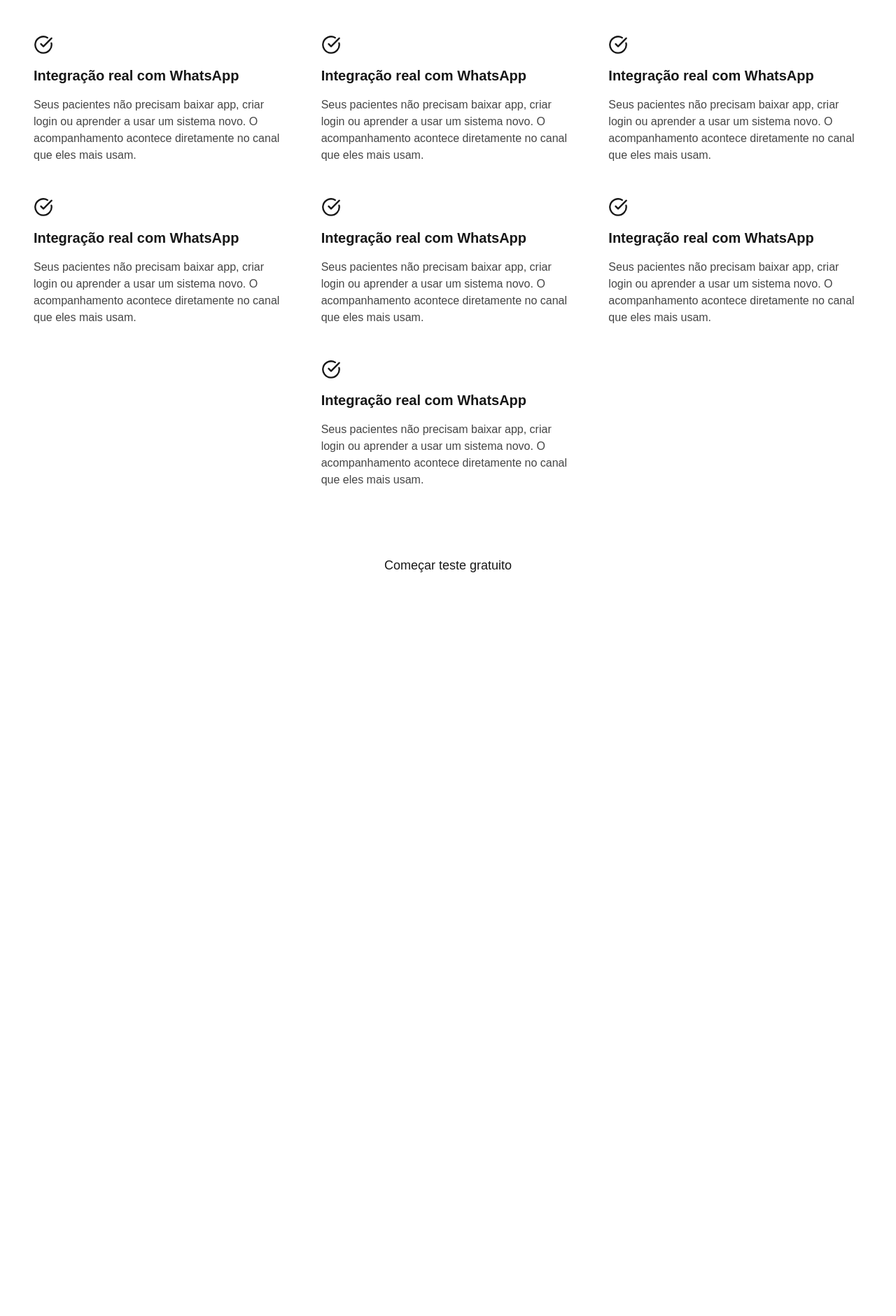
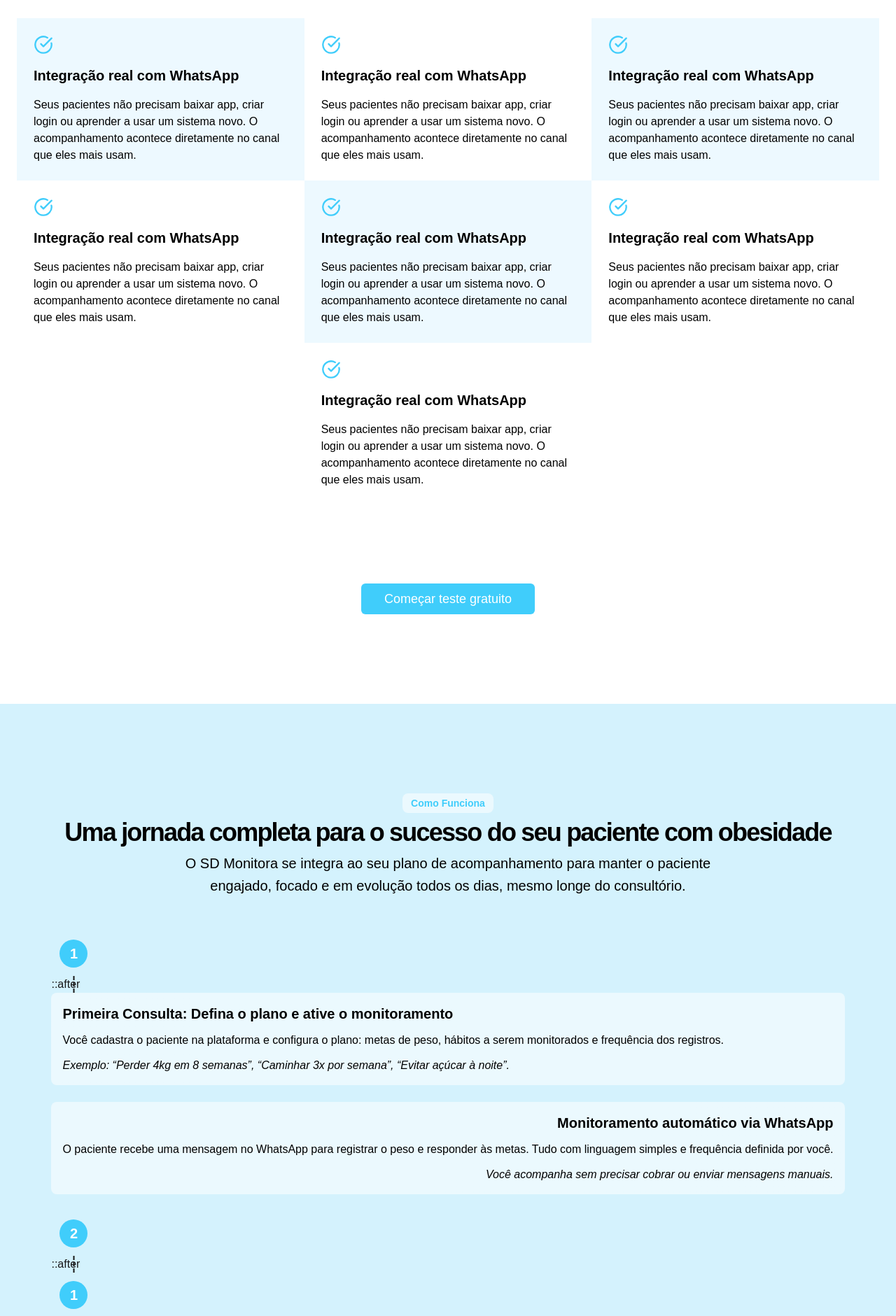
Before and after one commit to givanildsss444/sd-monitora, a Next.js app: page / in a window 1280 px wide. Shown: the part 2500-4381 px from the top of the page at 70% size. Before the commit the page ends 3458 px from the top, so only its background shows below. Built offline with nearby package versions, Linux system fonts and the light colour scheme.

Commit message:
features incomplete

```diff
--- a/src/app/page.tsx
+++ b/src/app/page.tsx
@@ -146,62 +146,62 @@
 
           {/*-----------------------------------------------------------------------------------------------------------------------------------------------------------------------------------------------------------------------------------------------------------------------------------------*/}
 
-          <section id="features" className="w-full py-12 md:py-24 lg:py-32">
-            <div className="container mx-auto px-4 md:px-6">
+          <section id="features" className="w-full py-12 md:py-24 lg:py-32 bg-white">
+            <div className="container mx-auto px-4 md:px-6 ">
               <div className="flex flex-col items-center justify-center space-y-2 text-center">
-                <div className="inline-block rounded-lg bg-primary/10 px-3 py-1 text-sm font-semibold text-primary">Diferenciais</div>
-                <h2 className="text-3xl font-bold tracking-tighter sm:text-4xl">Por que o SD Monitora é a escolha de quem leva a obesidade a sério.</h2>
-                <p className="max-w-3xl text-foreground/80 md:text-xl/relaxed">Mais do que uma plataforma de lembretes, o SD Monitora entrega acompanhamento contínuo, dados objetivos e engajamento real, com tecnologia feita por médicos para médicos.</p>
+                <div className="inline-block rounded-lg bg-[#EBF9FE] px-3 py-1 text-sm font-semibold text-[#40CDFB]">Diferenciais</div>
+                <h2 className="text-3xl text-black font-bold tracking-tighter sm:text-4xl">Por que o SD Monitora é a escolha de quem leva a obesidade a sério.</h2>
+                <p className="max-w-3xl text-black md:text-xl/relaxed">Mais do que uma plataforma de lembretes, o SD Monitora entrega acompanhamento contínuo, dados objetivos e engajamento real, com tecnologia feita por médicos para médicos.</p>
               </div>
 
               <div className="mt-12 flex flex-col items-center space-y-12">
                 <div className="grid lg:grid-cols-3">
-                  <div className="space-y-4 p-6 bg-primary/10">
-                    <svg xmlns="http://www.w3.org/2000/svg" width="24" height="24" viewBox="0 0 24 24" fill="none" stroke="currentColor" strokeWidth="2" strokeLinecap="round" strokeLinejoin="round" className="lucide lucide-circle-check-big size-7 text-primary"><path d="M21.801 10A10 10 0 1 1 17 3.335" /><path d="m9 11 3 3L22 4" /></svg>
-                    <h3 className="text-xl font-semibold">Integração real com WhatsApp</h3>
-                    <p className="text-foreground/80">Seus pacientes não precisam baixar app, criar login ou aprender a usar um sistema novo. O acompanhamento acontece diretamente no canal que eles mais usam.</p>
+                  <div className="space-y-4 p-6 bg-[#EDF9FF]">
+                    <svg xmlns="http://www.w3.org/2000/svg" width="24" height="24" viewBox="0 0 24 24" fill="none" stroke="currentColor" strokeWidth="2" strokeLinecap="round" strokeLinejoin="round" className="lucide lucide-circle-check-big size-7 text-[#40CDFB]"><path d="M21.801 10A10 10 0 1 1 17 3.335" /><path d="m9 11 3 3L22 4" /></svg>
+                    <h3 className="text-xl text-black font-semibold">Integração real com WhatsApp</h3>
+                    <p className="text-black">Seus pacientes não precisam baixar app, criar login ou aprender a usar um sistema novo. O acompanhamento acontece diretamente no canal que eles mais usam.</p>
                   </div>
 
                   <div className="space-y-4 p-6">
-                    <svg xmlns="http://www.w3.org/2000/svg" width="24" height="24" viewBox="0 0 24 24" fill="none" stroke="currentColor" strokeWidth="2" strokeLinecap="round" strokeLinejoin="round" className="lucide lucide-circle-check-big size-7 text-primary"><path d="M21.801 10A10 10 0 1 1 17 3.335" /><path d="m9 11 3 3L22 4" /></svg>
-                    <h3 className="text-xl font-semibold">Integração real com WhatsApp</h3>
-                    <p className="text-foreground/80">Seus pacientes não precisam baixar app, criar login ou aprender a usar um sistema novo. O acompanhamento acontece diretamente no canal que eles mais usam.</p>
+                    <svg xmlns="http://www.w3.org/2000/svg" width="24" height="24" viewBox="0 0 24 24" fill="none" stroke="currentColor" strokeWidth="2" strokeLinecap="round" strokeLinejoin="round" className="lucide lucide-circle-check-big size-7 text-[#40CDFB]"><path d="M21.801 10A10 10 0 1 1 17 3.335" /><path d="m9 11 3 3L22 4" /></svg>
+                    <h3 className="text-xl text-black font-semibold">Integração real com WhatsApp</h3>
+                    <p className="text-black">Seus pacientes não precisam baixar app, criar login ou aprender a usar um sistema novo. O acompanhamento acontece diretamente no canal que eles mais usam.</p>
                   </div>
 
-                  <div className="space-y-4 p-6 bg-primary/10">
-                    <svg xmlns="http://www.w3.org/2000/svg" width="24" height="24" viewBox="0 0 24 24" fill="none" stroke="currentColor" strokeWidth="2" strokeLinecap="round" strokeLinejoin="round" className="lucide lucide-circle-check-big size-7 text-primary"><path d="M21.801 10A10 10 0 1 1 17 3.335" /><path d="m9 11 3 3L22 4" /></svg>
-                    <h3 className="text-xl font-semibold">Integração real com WhatsApp</h3>
-                    <p className="text-foreground/80">Seus pacientes não precisam baixar app, criar login ou aprender a usar um sistema novo. O acompanhamento acontece diretamente no canal que eles mais usam.</p>
+                  <div className="space-y-4 p-6 bg-[#EDF9FF]">
+                    <svg xmlns="http://www.w3.org/2000/svg" width="24" height="24" viewBox="0 0 24 24" fill="none" stroke="currentColor" strokeWidth="2" strokeLinecap="round" strokeLinejoin="round" className="lucide lucide-circle-check-big size-7 text-[#40CDFB]"><path d="M21.801 10A10 10 0 1 1 17 3.335" /><path d="m9 11 3 3L22 4" /></svg>
+                    <h3 className="text-xl text-black font-semibold">Integração real com WhatsApp</h3>
+                    <p className="text-black">Seus pacientes não precisam baixar app, criar login ou aprender a usar um sistema novo. O acompanhamento acontece diretamente no canal que eles mais usam.</p>
                   </div>
 
                   <div className="space-y-4 p-6">
-                    <svg xmlns="http://www.w3.org/2000/svg" width="24" height="24" viewBox="0 0 24 24" fill="none" stroke="currentColor" strokeWidth="2" strokeLinecap="round" strokeLinejoin="round" className="lucide lucide-circle-check-big size-7 text-primary"><path d="M21.801 10A10 10 0 1 1 17 3.335" /><path d="m9 11 3 3L22 4" /></svg>
-                    <h3 className="text-xl font-semibold">Integração real com WhatsApp</h3>
-                    <p className="text-foreground/80">Seus pacientes não precisam baixar app, criar login ou aprender a usar um sistema novo. O acompanhamento acontece diretamente no canal que eles mais usam.</p>
+                    <svg xmlns="http://www.w3.org/2000/svg" width="24" height="24" viewBox="0 0 24 24" fill="none" stroke="currentColor" strokeWidth="2" strokeLinecap="round" strokeLinejoin="round" className="lucide lucide-circle-check-big size-7 text-[#40CDFB]"><path d="M21.801 10A10 10 0 1 1 17 3.335" /><path d="m9 11 3 3L22 4" /></svg>
+                    <h3 className="text-xl text-black font-semibold">Integração real com WhatsApp</h3>
+                    <p className="text-black">Seus pacientes não precisam baixar app, criar login ou aprender a usar um sistema novo. O acompanhamento acontece diretamente no canal que eles mais usam.</p>
                   </div>
 
-                  <div className="space-y-4 p-6 bg-primary/10">
-                    <svg xmlns="http://www.w3.org/2000/svg" width="24" height="24" viewBox="0 0 24 24" fill="none" stroke="currentColor" strokeWidth="2" strokeLinecap="round" strokeLinejoin="round" className="lucide lucide-circle-check-big size-7 text-primary"><path d="M21.801 10A10 10 0 1 1 17 3.335" /><path d="m9 11 3 3L22 4" /></svg>
-                    <h3 className="text-xl font-semibold">Integração real com WhatsApp</h3>
-                    <p className="text-foreground/80">Seus pacientes não precisam baixar app, criar login ou aprender a usar um sistema novo. O acompanhamento acontece diretamente no canal que eles mais usam.</p>
+                  <div className="space-y-4 p-6 bg-[#EDF9FF]">
+                    <svg xmlns="http://www.w3.org/2000/svg" width="24" height="24" viewBox="0 0 24 24" fill="none" stroke="currentColor" strokeWidth="2" strokeLinecap="round" strokeLinejoin="round" className="lucide lucide-circle-check-big size-7 text-[#40CDFB]"><path d="M21.801 10A10 10 0 1 1 17 3.335" /><path d="m9 11 3 3L22 4" /></svg>
+                    <h3 className="text-xl text-black font-semibold">Integração real com WhatsApp</h3>
+                    <p className="text-black">Seus pacientes não precisam baixar app, criar login ou aprender a usar um sistema novo. O acompanhamento acontece diretamente no canal que eles mais usam.</p>
                   </div>
 
                   <div className="space-y-4 p-6">
-                    <svg xmlns="http://www.w3.org/2000/svg" width="24" height="24" viewBox="0 0 24 24" fill="none" stroke="currentColor" strokeWidth="2" strokeLinecap="round" strokeLinejoin="round" className="lucide lucide-circle-check-big size-7 text-primary"><path d="M21.801 10A10 10 0 1 1 17 3.335" /><path d="m9 11 3 3L22 4" /></svg>
-                    <h3 className="text-xl font-semibold">Integração real com WhatsApp</h3>
-                    <p className="text-foreground/80">Seus pacientes não precisam baixar app, criar login ou aprender a usar um sistema novo. O acompanhamento acontece diretamente no canal que eles mais usam.</p>
+                    <svg xmlns="http://www.w3.org/2000/svg" width="24" height="24" viewBox="0 0 24 24" fill="none" stroke="currentColor" strokeWidth="2" strokeLinecap="round" strokeLinejoin="round" className="lucide lucide-circle-check-big size-7 text-[#40CDFB]"><path d="M21.801 10A10 10 0 1 1 17 3.335" /><path d="m9 11 3 3L22 4" /></svg>
+                    <h3 className="text-xl text-black font-semibold">Integração real com WhatsApp</h3>
+                    <p className="text-black">Seus pacientes não precisam baixar app, criar login ou aprender a usar um sistema novo. O acompanhamento acontece diretamente no canal que eles mais usam.</p>
                   </div>
 
-                  <div className="space-y-4 p-6 bg-primary/10 lg:col-start-2 lg:bg-transparent">
-                    <svg xmlns="http://www.w3.org/2000/svg" width="24" height="24" viewBox="0 0 24 24" fill="none" stroke="currentColor" strokeWidth="2" strokeLinecap="round" strokeLinejoin="round" className="lucide lucide-circle-check-big size-7 text-primary"><path d="M21.801 10A10 10 0 1 1 17 3.335" /><path d="m9 11 3 3L22 4" /></svg>
-                    <h3 className="text-xl font-semibold">Integração real com WhatsApp</h3>
-                    <p className="text-foreground/80">Seus pacientes não precisam baixar app, criar login ou aprender a usar um sistema novo. O acompanhamento acontece diretamente no canal que eles mais usam.</p>
+                  <div className="space-y-4 p-6 bg-[#EDF9FF] lg:col-start-2 lg:bg-transparent">
+                    <svg xmlns="http://www.w3.org/2000/svg" width="24" height="24" viewBox="0 0 24 24" fill="none" stroke="currentColor" strokeWidth="2" strokeLinecap="round" strokeLinejoin="round" className="lucide lucide-circle-check-big size-7 text-[#40CDFB]"><path d="M21.801 10A10 10 0 1 1 17 3.335" /><path d="m9 11 3 3L22 4" /></svg>
+                    <h3 className="text-xl text-black font-semibold">Integração real com WhatsApp</h3>
+                    <p className="text-black">Seus pacientes não precisam baixar app, criar login ou aprender a usar um sistema novo. O acompanhamento acontece diretamente no canal que eles mais usam.</p>
                   </div>
                 </div>
 
 
                 <div className="pt-4">
-                  <a href="" className="relative inline-flex items-center justify-center gap-2 whitespace-nowrap font-medium ring-offset-background transition-colors focus-visible:outline-none focus-visible:ring-2 focus-visible:ring-ring focus-visible:ring-offset-2 disabled:pointer-events-none disabled:opacity-50 [&_svg]:pointer-events-none [&_svg]:size-4 [&_svg]:shrink-0 h-11 rounded-md px-8 text-lg bg-primary border border-transparent text-primary-foreground hover:bg-primary/90">Começar teste gratuito</a>
+                  <a href="" className="relative inline-flex items-center justify-center gap-2 whitespace-nowrap font-medium ring-offset-background transition-colors focus-visible:outline-none focus-visible:ring-2 focus-visible:ring-ring focus-visible:ring-offset-2 disabled:pointer-events-none disabled:opacity-50 [&_svg]:pointer-events-none [&_svg]:size-4 [&_svg]:shrink-0 h-11 rounded-md px-8 text-lg bg-[#40CDFB] border border-transparent text-white hover:bg-[#40CDFB]/50 mt-12"> Começar teste gratuito</a>
                 </div>
               </div>
             </div>
@@ -209,7 +209,95 @@
 
           {/*-----------------------------------------------------------------------------------------------------------------------------------------------------------------------------------------------------------------------------------------------------------------------------------------*/}
 
-          <section></section>
+          <section id="how-it-works" className="w-full bg-[#D4F2FD] from-[#D4F2FD]/20 to-white py-12 md:py-24 lg:py-32">
+
+            <div className="container mx-auto flex flex-col items-center px-4 md:px-6">
+
+              <div className="flex flex-col items-center justify-center space-y-2 text-center">
+                <div className="inline-block rounded-lg bg-[#EBF9FE] px-3 py-1 text-sm font-semibold text-[#40CDFB]">Como Funciona</div>
+                <h2 className="text-3xl text-black font-bold tracking-tighter sm:text-4xl">Uma jornada completa para o sucesso do seu paciente com obesidade</h2>
+                <p className="max-w-3xl text-black md:text-xl/relaxed">O SD Monitora se integra ao seu plano de acompanhamento para manter o paciente engajado, focado e em evolução todos os dias, mesmo longe do consultório.</p>
+              </div>
+
+              <div className="mx-auto pt-12">
+
+                <div className="grid grid-cols-[auto,1fr] gap-x-1 md:grid-cols-[1fr,auto,1fr] md:gap-x-4">
+                  <div className="hidden flex-1 md:block"></div>
+
+                  <div className="relative after:absolute after:bottom-0 after:start-7 after:top-14 after:-translate-x-[0.5px] after:border-l-2 after:border-dashed after:border-primary/50 last:after:hidden md:after:start-8 md:after:top-16">
+                    <div className="relative z-10 flex size-14 items-center justify-center md:size-16">
+                      <div className="relative z-10 flex size-8 items-center justify-center rounded-full bg-[#40CDFB] text-lg font-semibold text-white md:size-10 md:text-xl">1</div>
+                    </div>
+                    ::after
+                  </div>
+
+                  <div className="mb-6 flex-1 space-y-3 rounded-lg bg-[#EBF9FE] bg-gradient-to-r from-[#EBF9FE] to-transparent p-4 text-left">
+                    <h3 className="text-xl text-black font-semibold">Primeira Consulta: Defina o plano e ative o monitoramento</h3>
+                    <p className="text-black">Você cadastra o paciente na plataforma e configura o plano: metas de peso, hábitos a serem monitorados e frequência dos registros.</p>
+                    <p className="italic text-black">Exemplo: “Perder 4kg em 8 semanas”, “Caminhar 3x por semana”, “Evitar açúcar à noite”.</p>
+                  </div>
+                </div>
+
+                <div className="grid grid-cols-[auto,1fr] gap-x-1 md:grid-cols-[1fr,auto,1fr] md:gap-x-4">
+                  <div className="order-3 mb-6 flex-1 space-y-3 rounded-lg bg-[#EBF9FE] bg-gradient-to-r from-[#EBF9FE] to-transparent p-4 md:order-1 md:bg-gradient-to-l md:text-right">
+                    <h3 className="text-xl text-black font-semibold">Monitoramento automático via WhatsApp</h3>
+                    <p className="text-black">O paciente recebe uma mensagem no WhatsApp para registrar o peso e responder às metas. Tudo com linguagem simples e frequência definida por você.</p>
+                    <p className="italic text-black">Você acompanha sem precisar cobrar ou enviar mensagens manuais.</p>
+                  </div>
+
+                  <div className="relative order-2 after:absolute after:bottom-0 after:start-7 after:top-14 after:-translate-x-[0.5px] after:border-l-2 after:border-dashed after:border-primary/50 last:after:hidden md:after:start-8 md:after:top-16">
+                    <div className="relative z-10 flex size-14 items-center justify-center md:size-16">
+                      <div className="relative z-10 flex size-8 items-center justify-center rounded-full bg-[#40CDFB] text-lg font-semibold text-white md:size-10 md:text-xl">2</div>
+                    </div>
+                    ::after
+                  </div>
+                    <div className="hidden flex-1 md:order-3 md:block"></div>
+                </div>
+
+                <div className="grid grid-cols-[auto,1fr] gap-x-1 md:grid-cols-[1fr,auto,1fr] md:gap-x-4">
+                  <div className="hidden flex-1 md:block"></div>
+
+                  <div className="relative after:absolute after:bottom-0 after:start-7 after:top-14 after:-translate-x-[0.5px] after:border-l-2 after:border-dashed after:border-primary/50 last:after:hidden md:after:start-8 md:after:top-16">
+                    <div className="relative z-10 flex size-14 items-center justify-center md:size-16">
+                      <div className="relative z-10 flex size-8 items-center justify-center rounded-full bg-[#40CDFB] text-lg font-semibold text-white md:size-10 md:text-xl">1</div>
+                    </div>
+                    ::after
+                  </div>
+
+                  <div className="mb-6 flex-1 space-y-3 rounded-lg bg-[#EBF9FE] bg-gradient-to-r from-[#EBF9FE] to-transparent p-4 text-left">
+                    <h3 className="text-xl text-black font-semibold">Primeira Consulta: Defina o plano e ative o monitoramento</h3>
+                    <p className="text-black">Você cadastra o paciente na plataforma e configura o plano: metas de peso, hábitos a serem monitorados e frequência dos registros.</p>
+                    <p className="italic text-black">Exemplo: “Perder 4kg em 8 semanas”, “Caminhar 3x por semana”, “Evitar açúcar à noite”.</p>
+                  </div>
+                </div>
+
+                <div className="grid grid-cols-[auto,1fr] gap-x-1 md:grid-cols-[1fr,auto,1fr] md:gap-x-4">
+                  <div className="order-3 mb-6 flex-1 space-y-3 rounded-lg bg-[#EBF9FE] bg-gradient-to-r from-[#EBF9FE] to-transparent p-4 md:order-1 md:bg-gradient-to-l md:text-right">
+                    <h3 className="text-xl text-black font-semibold">Monitoramento automático via WhatsApp</h3>
+                    <p className="text-black">O paciente recebe uma mensagem no WhatsApp para registrar o peso e responder às metas. Tudo com linguagem simples e frequência definida por você.</p>
+                    <p className="italic text-black">Você acompanha sem precisar cobrar ou enviar mensagens manuais.</p>
+                  </div>
+
+                  <div className="relative order-2 after:absolute after:bottom-0 after:start-7 after:top-14 after:-translate-x-[0.5px] after:border-l-2 after:border-dashed after:border-primary/50 last:after:hidden md:after:start-8 md:after:top-16">
+                    <div className="relative z-10 flex size-14 items-center justify-center md:size-16">
+                      <div className="relative z-10 flex size-8 items-center justify-center rounded-full bg-[#40CDFB] text-lg font-semibold text-white md:size-10 md:text-xl">2</div>
+                    </div>
+                    ::after
+                  </div>
+                    <div className="hidden flex-1 md:order-3 md:block"></div>
+                </div>
+
+
+
+              </div>
+
+
+              <a href=""></a>
+
+            </div>
+
+
+          </section>
 
 
         </div>
```
